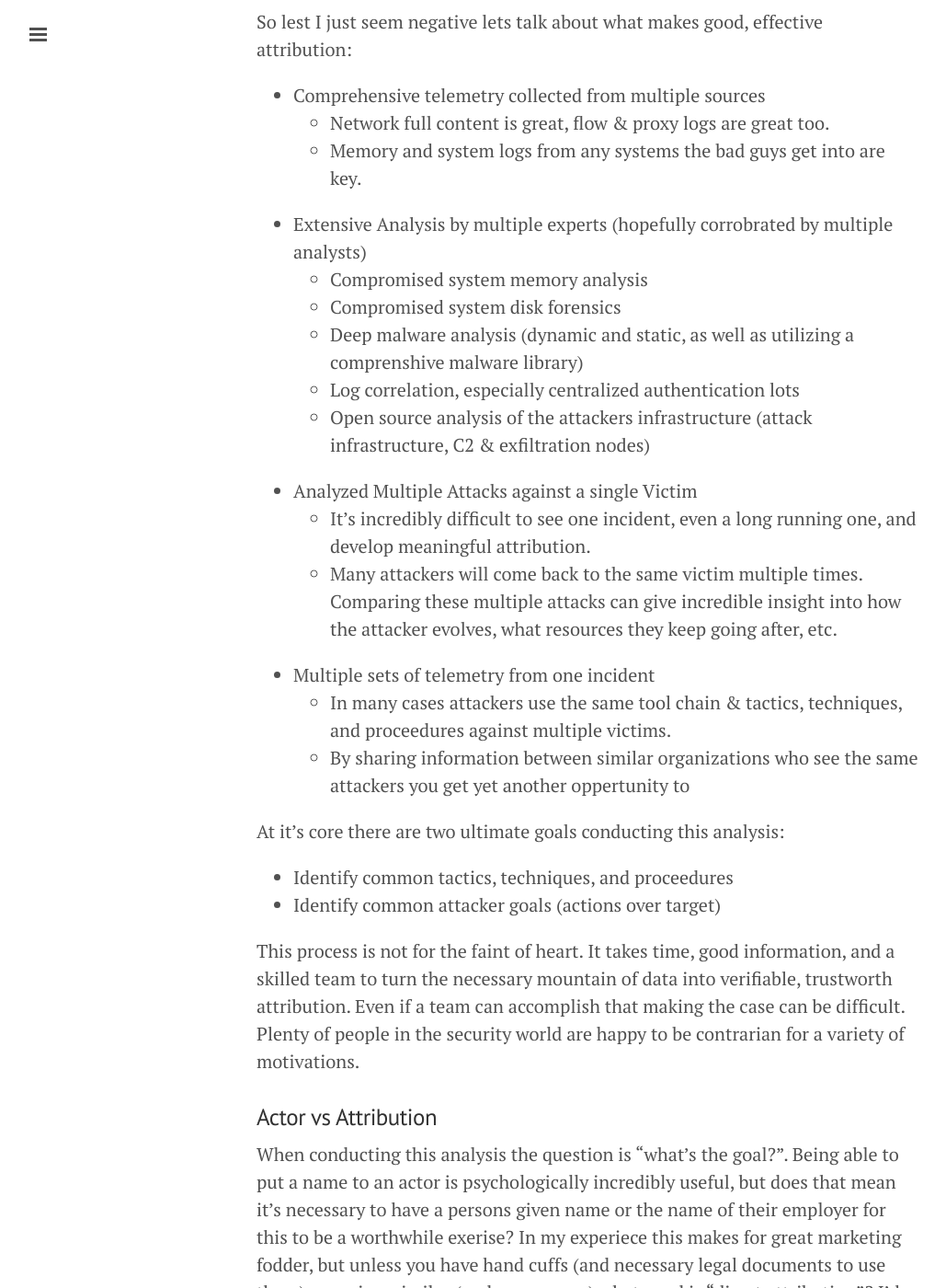
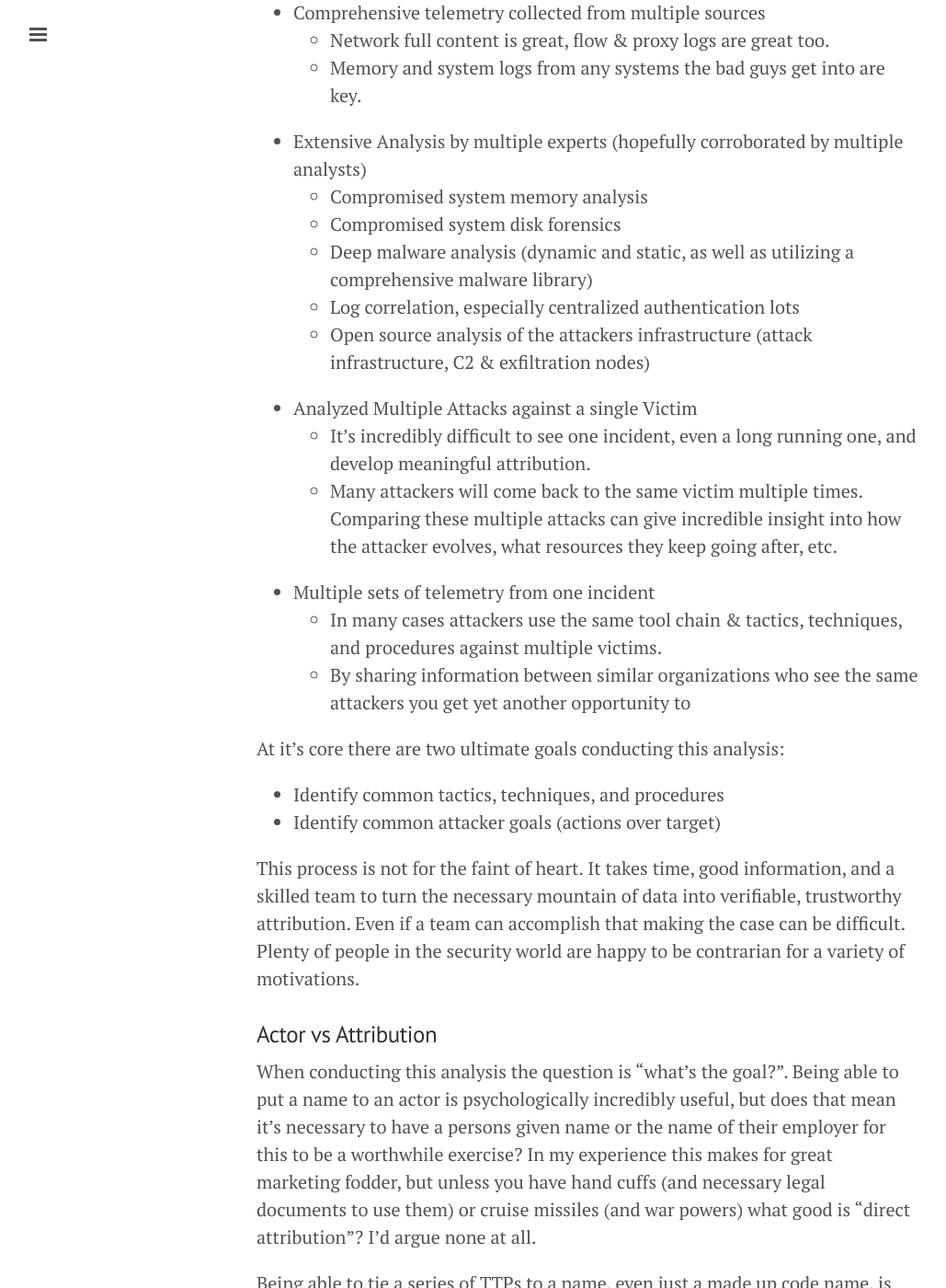
Before and after one commit to sroberts/sroberts.github.io, a Jekyll site: the page built from _posts/2015-01-03-the-perils-of-mis-attribution.md, in a window 1280 px wide and 1400 px high, scrolled down 6602 px. Shown: the whole window at 92% size, without its empty margins (1-1030 px from the left). Built offline with Jekyll 4.4.1, drawn with Linux system fonts in a browser that asks for light colours; nearby versions of some CDN libraries; some of the changed text lies outside the part shown.

Commit message:
spellchecked

```diff
--- a/_posts/2015-01-03-the-perils-of-mis-attribution.md
+++ b/_posts/2015-01-03-the-perils-of-mis-attribution.md
@@ -102,28 +102,28 @@
 - Comprehensive telemetry collected from multiple sources
   - Network full content is great, flow & proxy logs are great too.
   - Memory and system logs from any systems the bad guys get into are key.
-- Extensive Analysis by multiple experts (hopefully corrobrated by multiple analysts)
+- Extensive Analysis by multiple experts (hopefully corroborated by multiple analysts)
   - Compromised system memory analysis
   - Compromised system disk forensics
-  - Deep malware analysis (dynamic and static, as well as utilizing a comprenshive malware library)
+  - Deep malware analysis (dynamic and static, as well as utilizing a comprehensive malware library)
   - Log correlation, especially centralized authentication lots
   - Open source analysis of the attackers infrastructure (attack infrastructure, C2 & exfiltration nodes)
 - Analyzed Multiple Attacks against a single Victim
   - It's incredibly difficult to see one incident, even a long running one, and develop meaningful attribution.
   - Many attackers will come back to the same victim multiple times. Comparing these multiple attacks can give incredible insight into how the attacker evolves, what resources they keep going after, etc.
 - Multiple sets of telemetry from one incident
-  - In many cases attackers use the same tool chain & tactics, techniques, and proceedures against multiple victims.
-  - By sharing information between similar organizations who see the same attackers you get yet another oppertunity to
+  - In many cases attackers use the same tool chain & tactics, techniques, and procedures against multiple victims.
+  - By sharing information between similar organizations who see the same attackers you get yet another opportunity to
 
 At it's core there are two ultimate goals conducting this analysis:
-- Identify common tactics, techniques, and proceedures
+- Identify common tactics, techniques, and procedures
 - Identify common attacker goals (actions over target)
 
-This process is not for the faint of heart. It takes time, good information, and a skilled team to turn the necessary mountain of data into verifiable, trustworth attribution. Even if a team can accomplish that making the case can be difficult. Plenty of people in the security world are happy to be contrarian for a variety of motivations.
+This process is not for the faint of heart. It takes time, good information, and a skilled team to turn the necessary mountain of data into verifiable, trustworthy attribution. Even if a team can accomplish that making the case can be difficult. Plenty of people in the security world are happy to be contrarian for a variety of motivations.
 
 ### Actor vs Attribution
 
-When conducting this analysis the question is "what's the goal?". Being able to put a name to an actor is psychologically incredibly useful, but does that mean it's necessary to have a persons given name or the name of their employer for this to be a worthwhile exerise? In my experiece this makes for great marketing fodder, but unless you have hand cuffs (and necessary legal documents to use them) or cruise missiles (and war powers) what good is "direct attribution"? I'd argue none at all.
+When conducting this analysis the question is "what's the goal?". Being able to put a name to an actor is psychologically incredibly useful, but does that mean it's necessary to have a persons given name or the name of their employer for this to be a worthwhile exercise? In my experience this makes for great marketing fodder, but unless you have hand cuffs (and necessary legal documents to use them) or cruise missiles (and war powers) what good is "direct attribution"? I'd argue none at all.
 
 Being able to tie a series of TTPs to a name, even just a made up code name, is highly valuable and removes the "boogie man" fear that most people have to attackers over the Internet. Teams that take this "indirect attribution" approach will start to recognize these code named actors. This leads to faster identification, more effective remediation, and eventually the ability to start applying counter intelligence approaches. This should be every incident response teams ultimate goal.
 
```
Also changed, not shown: other parts of _posts/2015-01-03-the-perils-of-mis-attribution.md (+4 -4 lines).
